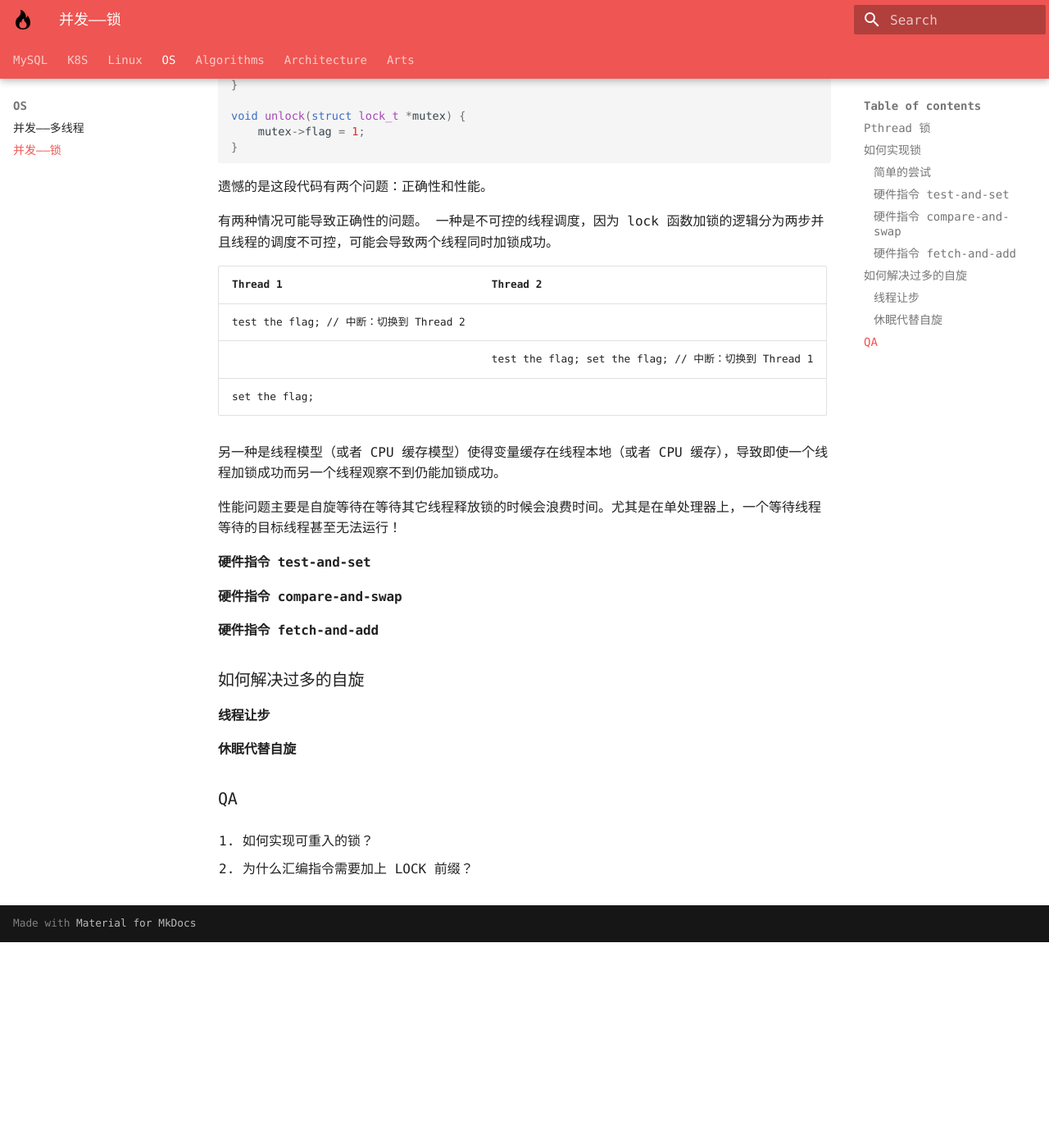
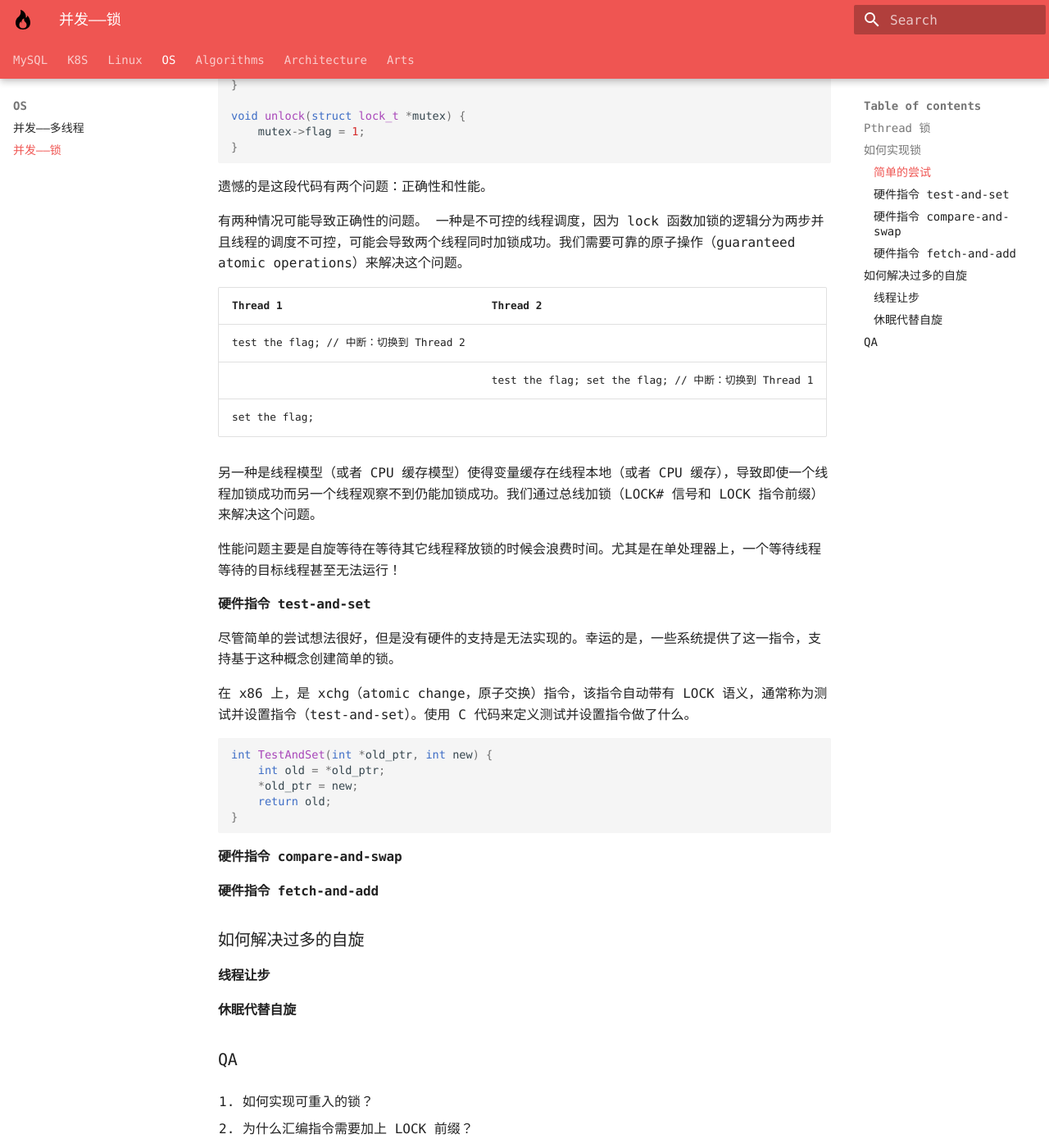
Before and after one commit to Suomea/blog, an MkDocs documentation site: the page built from docs/OS/并发——锁.md, in a window 1280 px wide and 1400 px high, scrolled down 1057 px. Shown: the whole window at 82% size. Built offline with MkDocs 1.6.1 and Material for MkDocs 9.7.7, drawn with Linux system fonts in a browser that asks for light colours; some web fonts are replaced; before the commit the page ends 2206 px from its top, so only the background shows below that.

Commit message:
更新‘并发——锁’。

````diff
--- a/docs/OS/并发——锁.md
+++ b/docs/OS/并发——锁.md
@@ -45,7 +45,7 @@ void unlock(struct lock_t *mutex) {
 遗憾的是这段代码有两个问题：正确性和性能。
 
 有两种情况可能导致正确性的问题。
-一种是不可控的线程调度，因为 lock 函数加锁的逻辑分为两步并且线程的调度不可控，可能会导致两个线程同时加锁成功。
+一种是不可控的线程调度，因为 lock 函数加锁的逻辑分为两步并且线程的调度不可控，可能会导致两个线程同时加锁成功。我们需要可靠的原子操作（guaranteed atomic operations）来解决这个问题。
 
 | Thread 1 | Thread 2 |
 | -- | -- |
@@ -53,12 +53,21 @@ void unlock(struct lock_t *mutex) {
 |  | test the flag; set the flag; // 中断：切换到 Thread 1 |
 | set the flag; |  |
 
-另一种是线程模型（或者 CPU 缓存模型）使得变量缓存在线程本地（或者 CPU 缓存），导致即使一个线程加锁成功而另一个线程观察不到仍能加锁成功。
+另一种是线程模型（或者 CPU 缓存模型）使得变量缓存在线程本地（或者 CPU 缓存），导致即使一个线程加锁成功而另一个线程观察不到仍能加锁成功。我们通过总线加锁（LOCK# 信号和 LOCK 指令前缀）来解决这个问题。
 
 性能问题主要是自旋等待在等待其它线程释放锁的时候会浪费时间。尤其是在单处理器上，一个等待线程等待的目标线程甚至无法运行！
 
 #### 硬件指令 test-and-set
+尽管简单的尝试想法很好，但是没有硬件的支持是无法实现的。幸运的是，一些系统提供了这一指令，支持基于这种概念创建简单的锁。
 
+在 x86 上，是 xchg（atomic change，原子交换）指令，该指令自动带有 LOCK 语义，通常称为测试并设置指令（test-and-set）。使用 C 代码来定义测试并设置指令做了什么。
+```c
+int TestAndSet(int *old_ptr, int new) {
+    int old = *old_ptr;
+    *old_ptr = new;
+    return old;
+}
+```
 #### 硬件指令 compare-and-swap
 
 #### 硬件指令 fetch-and-add
````
